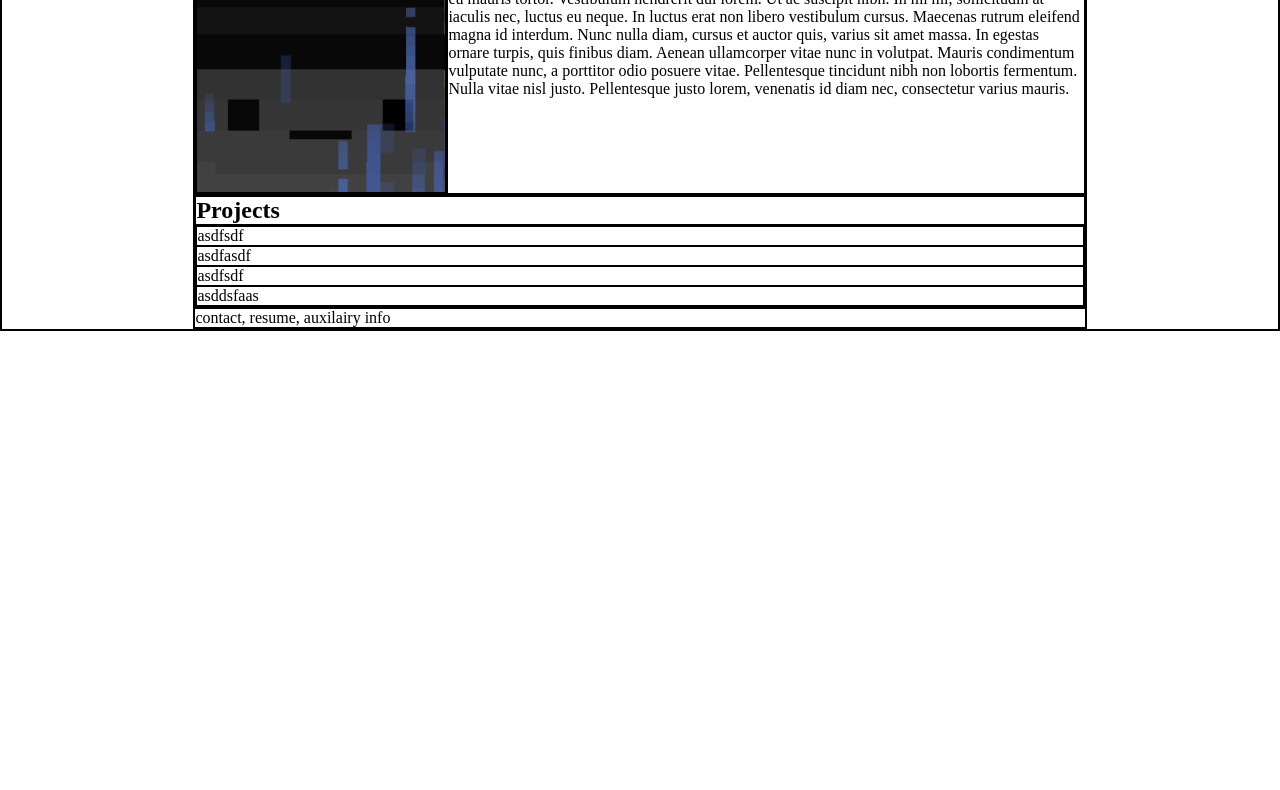
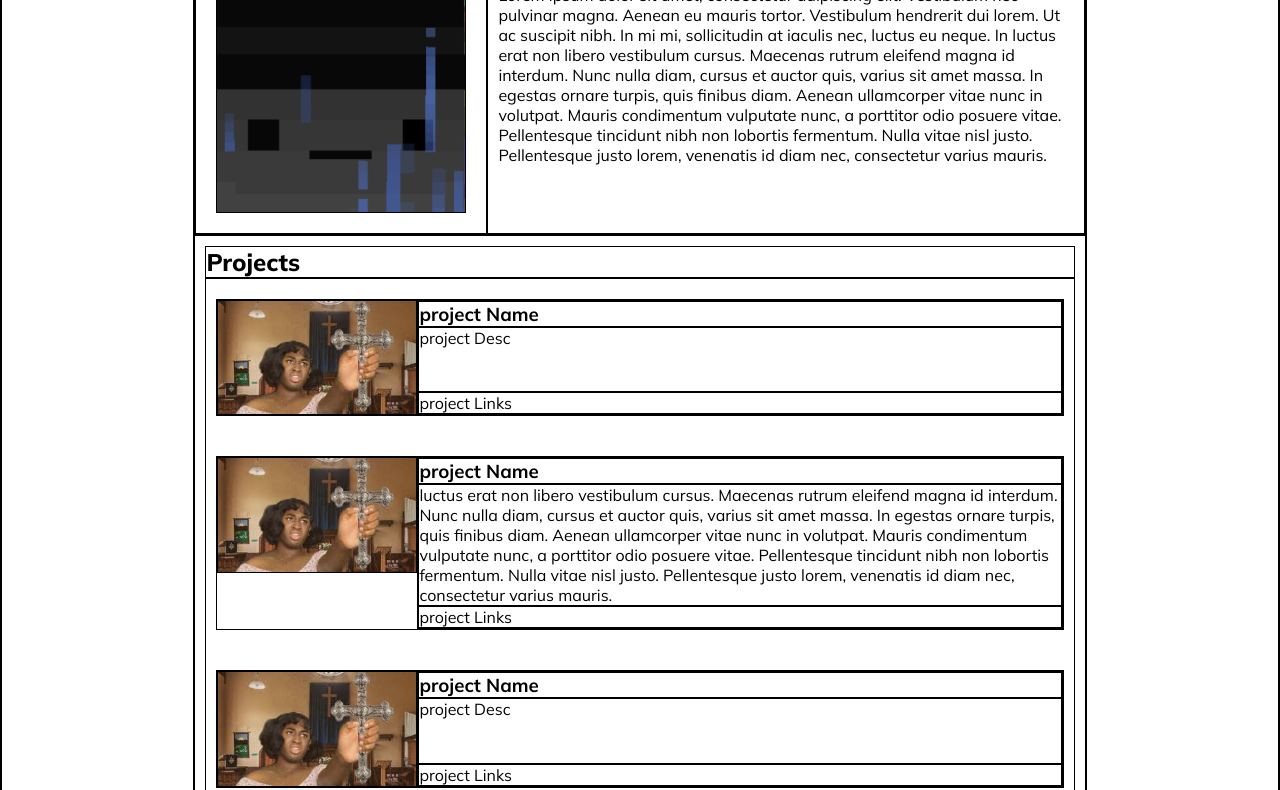
Before and after one commit to SkIym/personal-portfolio, a website built with webpack: page dist/index.html in a window 1280 px wide. Shown: the part 102-892 px from the top of the page. Before the commit the page ends 800 px from the top, so only its background shows below. Built offline with Linux system fonts and the light colour scheme.

Commit message:
Setup project grid

```diff
--- a/src/assets/style.css
+++ b/src/assets/style.css
@@ -1,17 +1,25 @@
+@import url('https://fonts.googleapis.com/css2?family=Mulish:wght@200;300;400;500;600;700;800&display=swap');
+
 *, ::after, ::before {
   margin: 0;
   padding: 0;
   box-sizing: border-box;
+  font-family: 'Mulish', sans-serif;
 }
 
 * {
   border: 1px solid black;
 }
 
+h2 {
+  font-weight: 800;
+}
+
 main {
   height: 100%;
   padding-top: 40px;
 }
+
 
 @media (min-width: 1100px) {
   main {
@@ -57,10 +65,49 @@ li > a {
 #pic-container {
   display: flex;
   justify-content: center;
+  padding: 20px;
+}
+
+section {
+  padding: 10px;
 }
 
 #profile-pic {
   width: 250px;
+}
+
+#projects {
+  padding: 10px;
+}
+
+#project-grid {
+  gap: 40px;
+  padding: 20px 10px;
+}
+
+.project-item {
+  grid-template-columns: 200px 1fr;
+}
+
+.project-pic {
+  width: 100%;
+}
+
+.project-details {
+  display: flex;
+  flex-direction: column;
+}
+
+.project-desc {
+  flex: 1;
+}
+
+.project-links {
+  margin-top: auto;
+}
+
+#contact {
+  padding: 10px;
 }
 
 @media (max-width: 1100px) {
@@ -76,6 +123,15 @@ li > a {
   #about {
     display: flex;
     flex-direction: column;
+  }
+
+  .project-item {
+    grid-template-columns: 1fr;
+    grid-template-rows: 100px 1fr;
+  }
+
+  .project-pic {
+    height: 100%;
   }
 }
 
```
Also changed, not shown: dist/index.html, dist/main.js, src/assets/fill.jpg (added), 1 other file.
